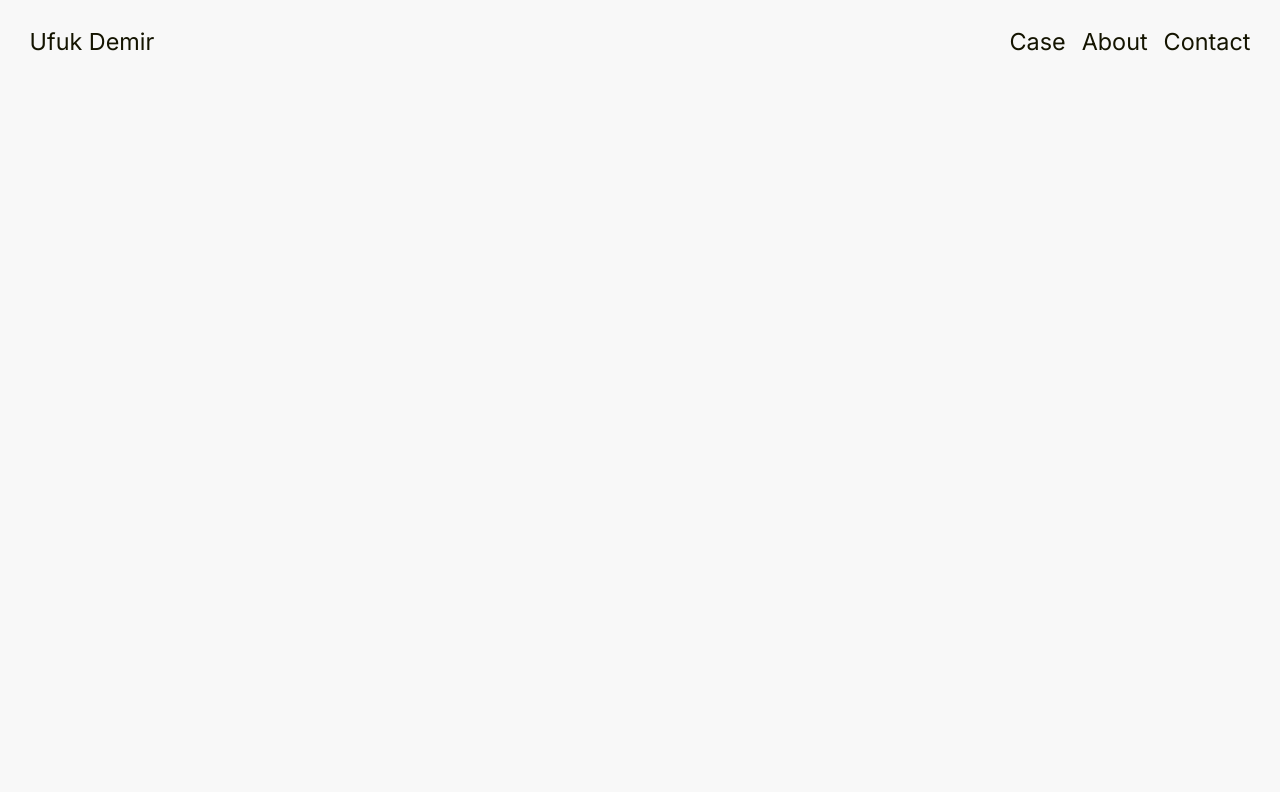
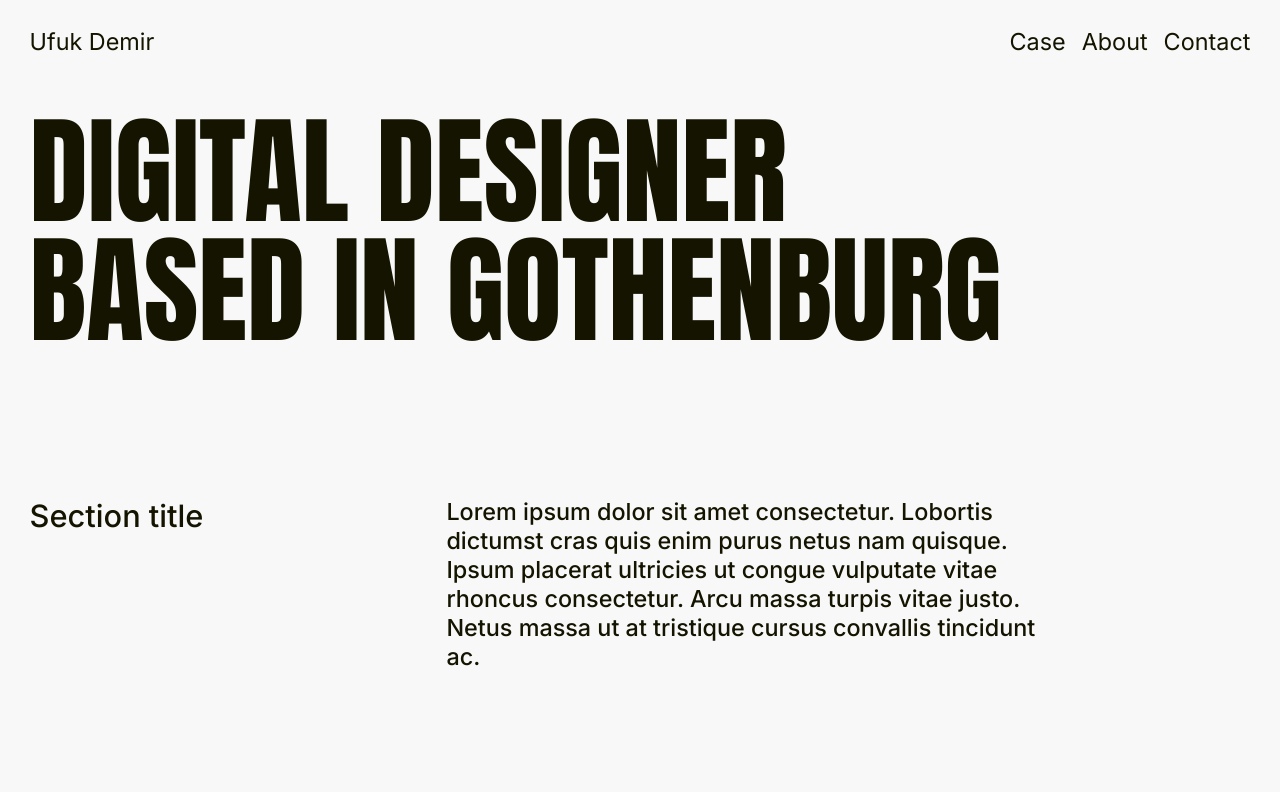
Before and after one commit to jenswaern/ufuk-2, a plain HTML site: page index.html in a window 1280 px wide. Drawn offline with Linux system fonts and the light colour scheme.

Commit message:
Steg 3: Title Section och Text Section
- H1 över 10 kolumner på desktop, full bredd på mobil
- Section title + brödtext: kol 1–4 / 5–10 på desktop, staplat på mobil

Co-Authored-By: Claude Opus 5.5 <noreply@anthropic.com>

```diff
--- a/css/sections.css
+++ b/css/sections.css
@@ -127,9 +127,42 @@ html:has(.menu[open]) {
   }
 }
 
-/* Title Section – steg 3 */
+/* ---------------------------------------------------------------
+ * Title Section
+ * ------------------------------------------------------------- */
 
-/* Text Section – steg 3 */
+.title-section__heading {
+  grid-column: 1 / -1;
+}
+
+@media (min-width: 768px) {
+  .title-section__heading {
+    grid-column: 1 / span 10;
+  }
+}
+
+/* ---------------------------------------------------------------
+ * Text Section
+ * Mobil: rubrik över text. Desktop: rubrik kol 1–4, text kol 5–10.
+ * ------------------------------------------------------------- */
+
+.text-section__title,
+.text-section__body {
+  grid-column: 1 / -1;
+  align-self: start;
+}
+
+@media (min-width: 768px) {
+  .text-section__title {
+    grid-column: 1 / span 4;
+    grid-row: 1;
+  }
+
+  .text-section__body {
+    grid-column: 5 / span 6;
+    grid-row: 1;
+  }
+}
 
 /* Gallery Grid – steg 4 */
 
--- a/index.html
+++ b/index.html
@@ -68,9 +68,16 @@
       </dialog>
 
       <main id="main">
-        <!-- Title Section – steg 3 -->
+        <section class="section title-section">
+          <h1 class="title-section__heading text-heading">Digital Designer based in Gothenburg</h1>
+        </section>
 
-        <!-- Text Section – steg 3 -->
+        <section class="section text-section" aria-labelledby="text-section-title">
+          <h2 class="text-section__title text-subheading" id="text-section-title">Section title</h2>
+          <p class="text-section__body text-body">
+            Lorem ipsum dolor sit amet consectetur. Lobortis dictumst cras quis enim purus netus nam quisque. Ipsum placerat ultricies ut congue vulputate vitae rhoncus consectetur. Arcu massa turpis vitae justo. Netus massa ut at tristique cursus convallis tincidunt ac.
+          </p>
+        </section>
 
         <!-- Gallery Grid – steg 4 -->
 
```
